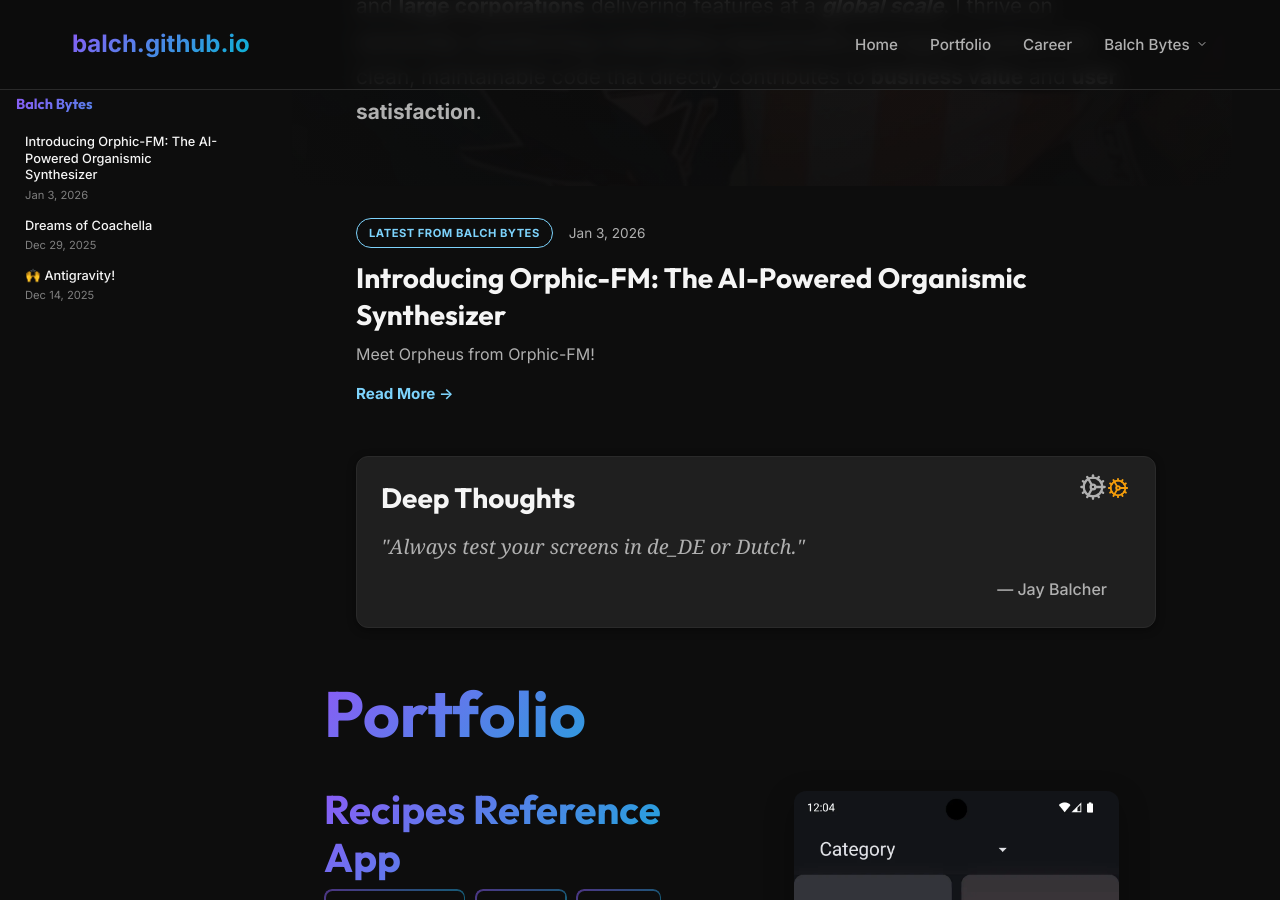
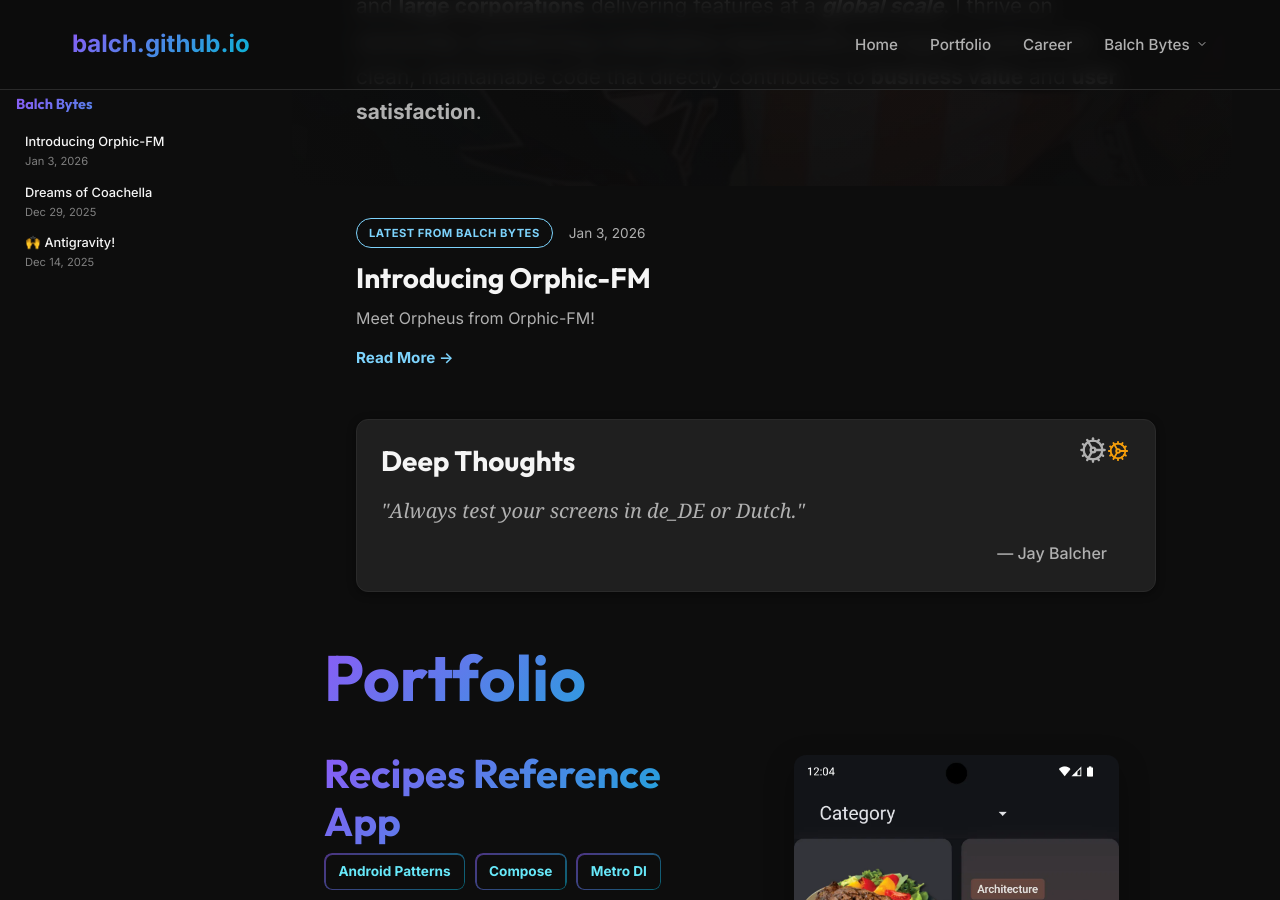
Before and after one commit to balch/balch.github.io, a Jekyll site: the page built from index.md, in a window 1280 px wide and 900 px high, scrolled down 804 px. Built offline with Jekyll 4.4.1, drawn with Linux system fonts in a browser that asks for light colours.

Commit message:
feat: Adjust Open Graph metadata for better post handling and update a post's title and image.

```diff
--- a/_layouts/default.html
+++ b/_layouts/default.html
@@ -20,7 +20,7 @@
   {% endif %}
 
   <!-- Open Graph / Facebook / LinkedIn -->
-  <meta property="og:type" content="website">
+  <meta property="og:type" content="{% if page.layout == 'post' %}article{% else %}website{% endif %}">
   <meta property="og:url" content="{{ page.url | absolute_url }}">
   <meta property="og:site_name" content="{{ site.title }}">
   <meta property="og:title" content="{% if page.title %}{{ page.title }}{% else %}{{ site.title }}{% endif %}">
@@ -28,8 +28,7 @@
   <meta property="og:locale" content="en_US">
   <meta property="og:image" content="{{ og_image }}">
   <meta property="og:image:alt" content="{{ page.title | default: site.title }}">
-  <meta property="og:image:width" content="1200">
-  <meta property="og:image:height" content="627">
+
   {% if page.layout == 'post' %}
     <meta property="article:published_time" content="{{ page.date | date_to_xmlschema }}">
     <meta property="article:author" content="https://linkedin.com/in/{{ site.social.linkedin }}">
--- a/_posts/2026-01-03-hello_orpheus-fm.md
+++ b/_posts/2026-01-03-hello_orpheus-fm.md
@@ -1,8 +1,8 @@
 ---
 layout: post
-title:  "Introducing Orphic-FM: The AI-Powered Organismic Synthesizer"
+title:  "Introducing Orphic-FM"
 date:   2026-01-03 12:00:00 -0800
-image: /assets/images/posts/2026-01-03-hello_orpheus-fm/social_card.png
+image: /assets/images/posts/2026-01-03-hello_orpheus-fm/orpheus_avatar.webp
 description: "Meet Orpheus, the AI-powered persona of Orphic-FM - a Synth FM Software Emulator built with Kotlin/Compose Multiplatform."
 ---
 
```
